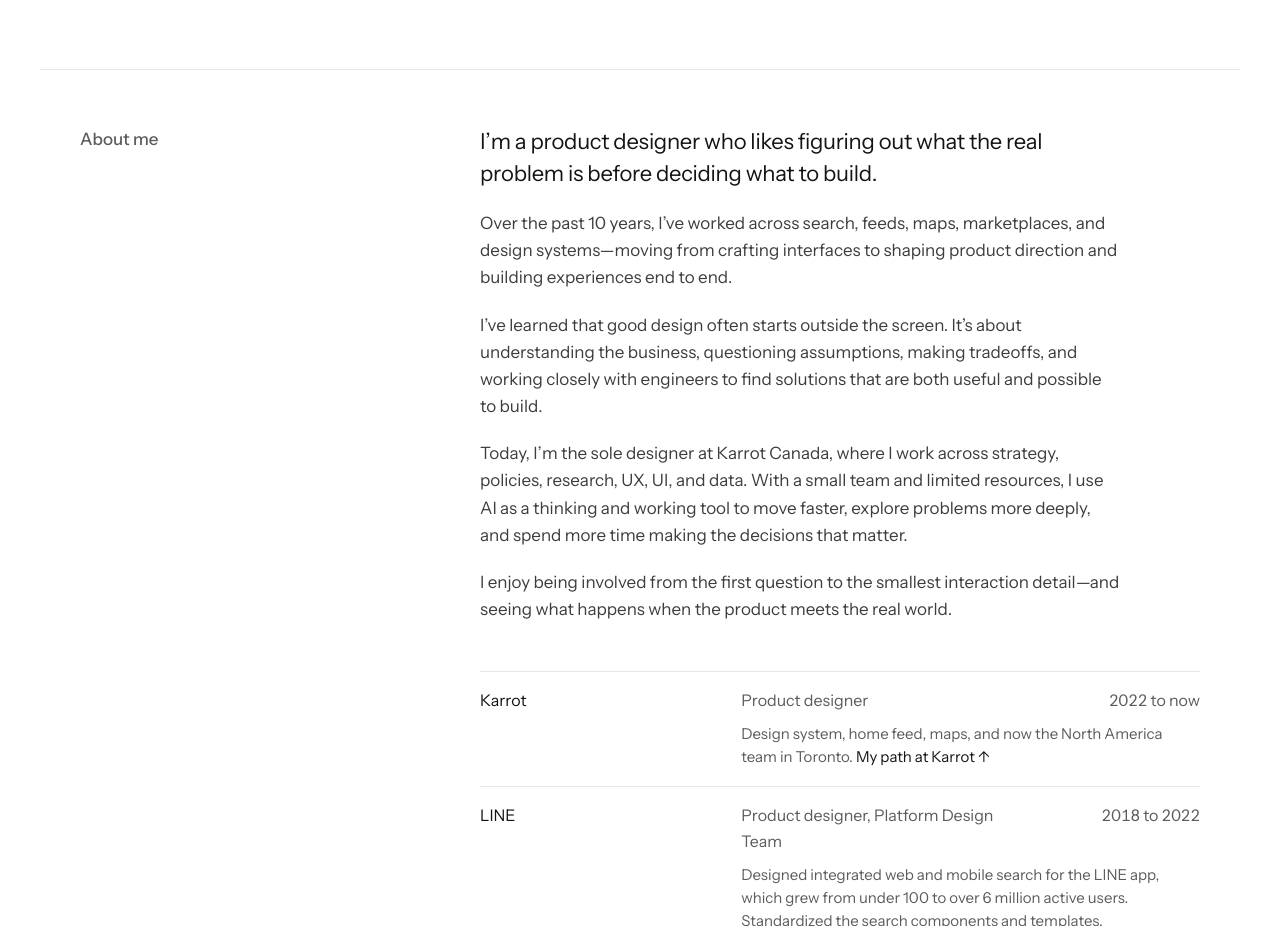
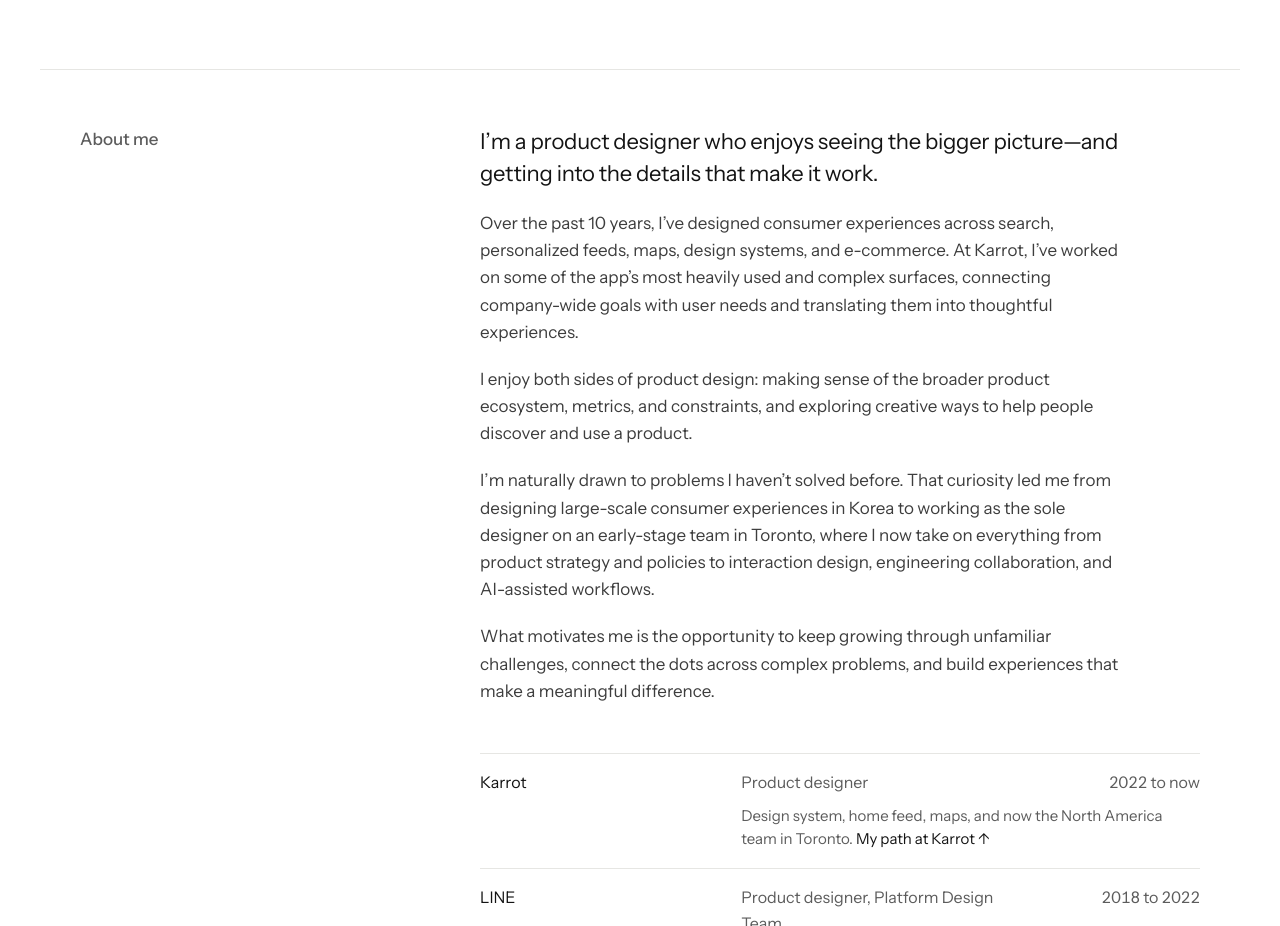
Before and after one commit to Jiryun/jihyunkim, a plain HTML site: page 404.html in a window 1280 px wide. Shown: the part 4300-5226 px from the top of the page. Drawn offline with Linux system fonts and the light colour scheme.

Commit message:
Update About me

```diff
--- a/404.html
+++ b/404.html
@@ -250,11 +250,11 @@ a:hover{color:#5c5c5c}
       <h2 style="margin: 0; font-size: 17px; line-height: 1.6; font-weight: 500; color: #5c5c5c">About me</h2>
       <div style="display: flex; flex-direction: column; gap: 48px; min-width: 0">
         <div style="display: flex; flex-direction: column; gap: 20px; max-width: 640px">
-          <p style="margin: 0; font-size: 22px; line-height: 1.45; letter-spacing: -0.012em">I’m a product designer who likes figuring out what the real problem is before deciding what to build.</p>
-          <p style="margin: 0; color: #3d3d3d">Over the past 10 years, I’ve worked across search, feeds, maps, marketplaces, and design systems—moving from crafting interfaces to shaping product direction and building experiences end to end.</p>
-          <p style="margin: 0; color: #3d3d3d">I’ve learned that good design often starts outside the screen. It’s about understanding the business, questioning assumptions, making tradeoffs, and working closely with engineers to find solutions that are both useful and possible to build.</p>
-          <p style="margin: 0; color: #3d3d3d">Today, I’m the sole designer at Karrot Canada, where I work across strategy, policies, research, UX, UI, and data. With a small team and limited resources, I use AI as a thinking and working tool to move faster, explore problems more deeply, and spend more time making the decisions that matter.</p>
-          <p style="margin: 0; color: #3d3d3d">I enjoy being involved from the first question to the smallest interaction detail—and seeing what happens when the product meets the real world.</p>
+          <p style="margin: 0; font-size: 22px; line-height: 1.45; letter-spacing: -0.012em">I’m a product designer who enjoys seeing the bigger picture—and getting into the details that make it work.</p>
+          <p style="margin: 0; color: #3d3d3d">Over the past 10 years, I’ve designed consumer experiences across search, personalized feeds, maps, design systems, and e-commerce. At Karrot, I’ve worked on some of the app’s most heavily used and complex surfaces, connecting company-wide goals with user needs and translating them into thoughtful experiences.</p>
+          <p style="margin: 0; color: #3d3d3d">I enjoy both sides of product design: making sense of the broader product ecosystem, metrics, and constraints, and exploring creative ways to help people discover and use a product.</p>
+          <p style="margin: 0; color: #3d3d3d">I’m naturally drawn to problems I haven’t solved before. That curiosity led me from designing large-scale consumer experiences in Korea to working as the sole designer on an early-stage team in Toronto, where I now take on everything from product strategy and policies to interaction design, engineering collaboration, and AI-assisted workflows.</p>
+          <p style="margin: 0; color: #3d3d3d">What motivates me is the opportunity to keep growing through unfamiliar challenges, connect the dots across complex problems, and build experiences that make a meaningful difference.</p>
         </div>
 
         <div style="display: flex; flex-direction: column; border-bottom: 1px solid #e6e6e3">
```
Also changed, not shown: index.html (+5 -5 lines).
